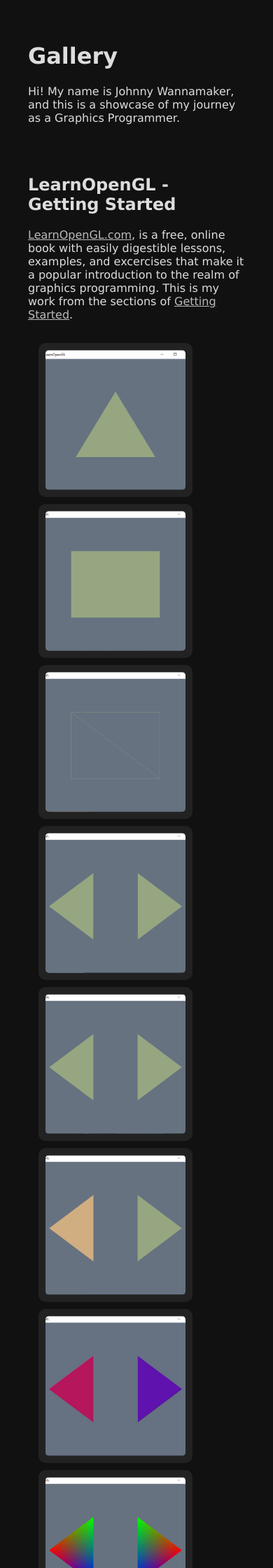
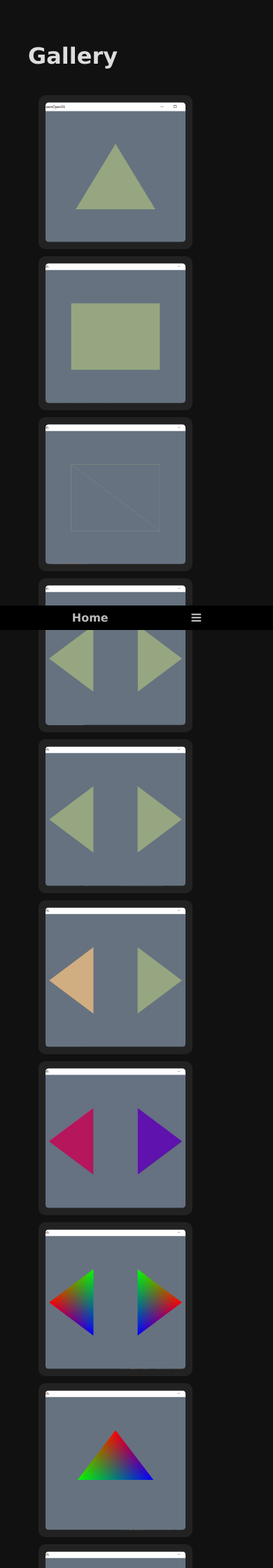
Before and after one commit to jwannamaker/LearnOpenGL, a Jekyll site: the page built from index.html, in a window 390 px wide. Shown: the top 2240 px of the page at 70% size. Built offline with Jekyll 4.4.1, drawn with Linux system fonts in a browser that asks for light colours.

Commit message:
Adding contact and about page, responsive mobile menu

```diff
--- a/_config.yml
+++ b/_config.yml
@@ -1,5 +1,9 @@
 home: "https://jwannamaker.github.io"
 baseurl: "/LearnOpenGL"
+highlighter: rouge
+markdown: kramdown
+kramdown:
+  syntax_highlighter: rouge
 collections:
   pages:
     output: true
--- a/_layouts/default.html
+++ b/_layouts/default.html
@@ -4,6 +4,7 @@
 <head>
   <meta charset="UTF-8">
   <title>{{ page.title }}</title>
+  <link rel="stylesheet" href="https://cdnjs.cloudflare.com/ajax/libs/font-awesome/4.7.0/css/font-awesome.min.css">
   <style>
     body {
       font-family: Verdana, sans-serif;
@@ -105,6 +106,28 @@
       overflow: hidden;
     }
 
+    @media screen and (max-width: 600px) {
+      .header a:not(:first-child) {display: none;}
+      .header a.icon {
+        float: right;
+        display: block;
+      }
+    }
+
+    @media screen and (max-width: 600px) {
+      .header.responsive {position: relative;}
+      .header.responsive a.icon {
+        position: absolute;
+        right: 0;
+        top: 0;
+      }
+      .header.responsive a {
+        float: none;
+        display: block;
+        text-align: left;
+      }
+    }
+
     .footer {
       overflow: hidden;
       position: fixed;
@@ -167,7 +190,29 @@
 </head>
 
 <body>
+  <div class="header" id="siteHeader">
+    <a href="{{ site.baseurl }}">Home</a>
+    <a href="{{ site.baseurl }}/contact.html">Contact</a>
+    <a href="{{ site.baseurl }}/about.html">About</a>
+    <a href="javascript:void(0);" class="icon" onclick="toggleHeader()">
+      <i class="fa fa-bars"></i>
+    </a>
+  </div>
+
+  <h1>{{ page.title }}</h1>
+
   <div class="content-wrapper">{{ content }}</div>
+
+  <script>
+    function toggleHeader() {
+      var x = document.getElementById("siteHeader");
+      if (x.className === "header") {
+        x.className += " responsive";
+      } else {
+        x.className = "header";
+      }
+    }
+  </script>
 </body>
 
 </html>
--- a/index.html
+++ b/index.html
@@ -1,18 +1,7 @@
 ---
 layout: default
+title: Gallery
 ---
-
-<h1>Gallery</h1>
-
-<p>
-  Hi! My name is Johnny Wannamaker, and this is a showcase of my journey as a Graphics Programmer.
-</p>
-
-<h2>LearnOpenGL - Getting Started</h2>
-
-<p>
-  <a href="https://learnopengl.com/Introduction">LearnOpenGL.com</a>, is a free, online book with easily digestible lessons, examples, and excercises that make it a popular introduction to the realm of graphics programming. This is my work from the sections of <a href="https://learnopengl.com/Getting-started/OpenGL">Getting Started</a>.
-</p>
 
 <div class="thumb-grid">
 {% for section in site.data.content %}
```
Also changed, not shown: about.html (added, +13 -0 lines), contact.html (added, +22 -0 lines).
